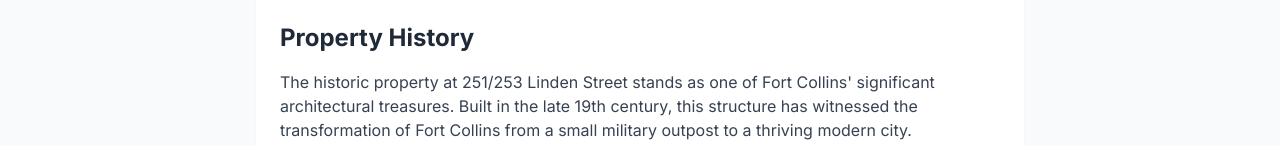
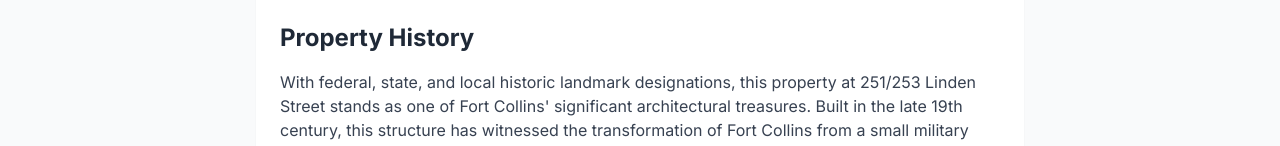
Before and after one commit to dgennetten/linden, a React (Vite) app: page /about in a window 1280 px wide. Shown: the part 794-940 px from the top of the page. Built offline with nearby package versions, Linux system fonts and the light colour scheme.

Commit message:
added historic designation status

```diff
--- a/src/pages/About.tsx
+++ b/src/pages/About.tsx
@@ -18,7 +18,8 @@
           <div className="p-6">
             <h2 className="text-2xl font-bold mb-4">Property History</h2>
             <p className="text-gray-700 mb-4">
-              The historic property at 251/253 Linden Street stands as one of Fort Collins' significant
+              With federal, state, and local historic landmark designations, this property at 251/253 Linden Street
+              stands as one of Fort Collins' significant
               architectural treasures. Built in the late 19th century, this structure has witnessed the transformation
               of Fort Collins from a small military outpost to a thriving modern city.
             </p>
```
